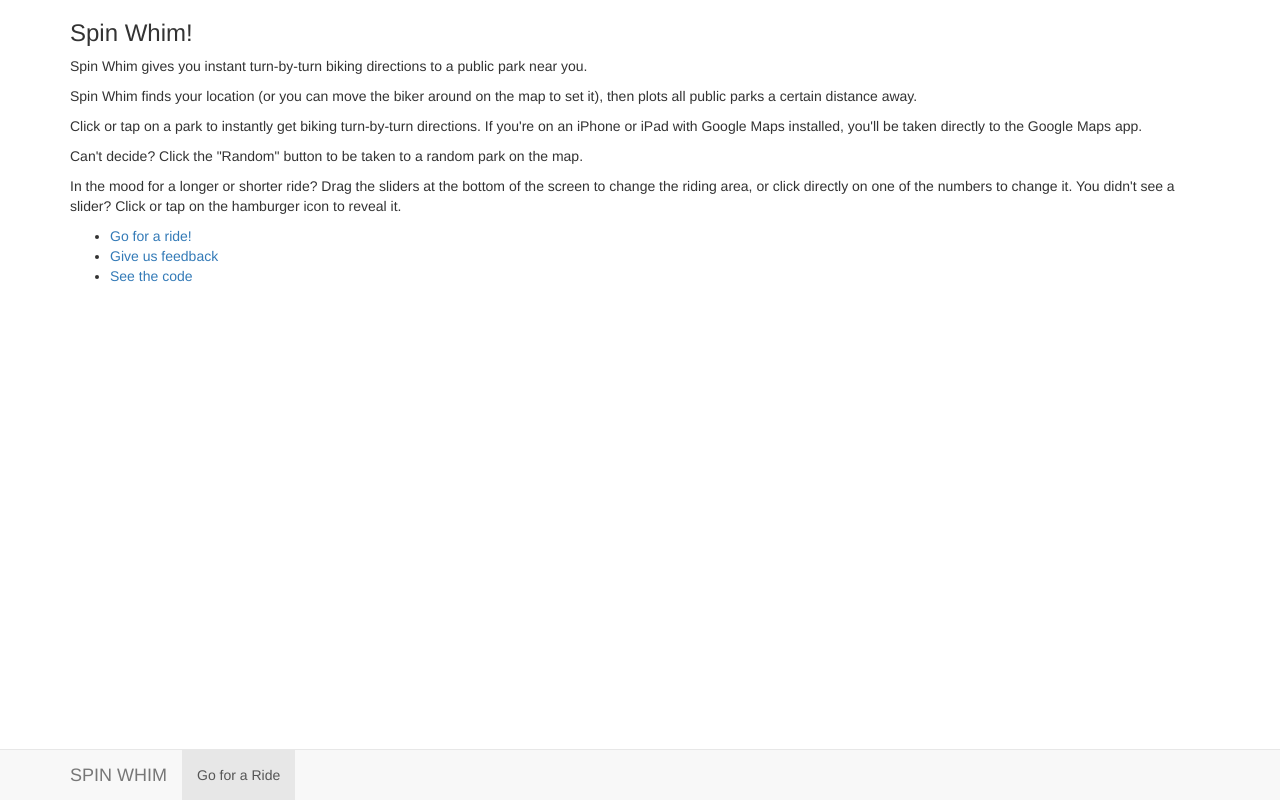
After one commit to gitmitch/spinwhim, a PHP site: page /about.html in a window 1280 px wide. The commit adds this page. Run offline with PHP 8.4, Linux system fonts and the light colour scheme.

Commit message:
added about page

```diff
--- /dev/null
+++ b/about.html
@@ -0,0 +1,65 @@
+<!DOCTYPE html>
+<html>
+<head>
+    <title></title>
+    <meta name="viewport" content="width=device-width, initial-scale=1">
+    <link rel="stylesheet" href="bower_components/bootstrap/dist/css/bootstrap.css">
+    <link rel="stylesheet" href="public/stylesheets/style.css">
+    <script src="bower_components/jquery/dist/jquery.min.js"></script>
+    <script src="bower_components/bootstrap/dist/js/bootstrap.min.js"></script>
+
+</head>
+<body>
+<nav class="navbar navbar-default navbar-fixed-bottom">
+    <div class="container">
+        <div class="navbar-header">
+            <button type="button" data-toggle="collapse" data-target="#navbar" aria-expanded="false" aria-controls="navbar" class="navbar-toggle collapsed">
+                <span class="sr-only">Toggle Navigation</span>
+                <span class="icon-bar"></span>
+                <span class="icon-bar"></span>
+                <span class="icon-bar"></span>
+            </button>
+            <a class="navbar-brand" href="index.html">SPIN WHIM</a>
+        </div>
+        <div id="navbar" class="collapse navbar-collapse">
+            <ul class="nav navbar-nav">
+                <li class="active"><a href="index.html">Go for a Ride</a></li>
+
+            </ul>
+        </div>
+    </div>
+</nav>
+<div id="aboutbody" class="container">
+
+    <h3>Spin Whim!</h3>
+
+    <p>Spin Whim gives you instant turn-by-turn biking directions to a public park near you.</p>
+
+    <p>Spin Whim finds your location (or you can move the biker around on the map to set it),
+        then plots all public parks a certain distance away.</p>
+
+    <p>Click or tap on a park to instantly get biking turn-by-turn directions.
+        If you're on an iPhone or iPad with Google Maps installed, you'll be taken directly to the Google Maps app.</p>
+
+    <p>Can't decide? Click the "Random" button to be taken to a random park on the map.</p>
+
+    <p>In the mood for a longer or shorter ride? Drag the sliders at the bottom of the screen to change the riding area,
+        or click directly on one of the numbers to change it. You didn't see a slider? Click or tap on the hamburger icon to reveal it.</p>
+
+    <ul>
+        <li>
+            <a href="index.html">Go for a ride!</a>
+        </li>
+        <li>
+            <a href="mailto:somewhere@someone.com">Give us feedback</a>
+        </li>
+        <li>
+            <a href="http://nytimes.com">See the code</a>
+        </li>
+    </ul>
+</div>
+
+
+
+</body>
+</html>
--- a/index.html
+++ b/index.html
@@ -19,7 +19,7 @@
                 <span class="icon-bar"></span>
                 <span class="icon-bar"></span>
             </button>
-            <a class="navbar-brand">SPIN WHIM</a>
+            <a class="navbar-brand" href="about.html">SPIN WHIM</a>
         </div>
         <div id="navbar" class="collapse navbar-collapse">
             <ul class="nav navbar-nav">
@@ -28,6 +28,7 @@
                 <li><a>
                     <div id="range" class="noUi-target noUi-ltr noUi-horizontal noUi-background"></div></a></li>
                 <li><a id="upperBound" onclick="inputUpperBound()" href="#"></a></li>
+                <li><a href="about.html">About</a></li>
             </ul>
         </div>
     </div>
--- a/public/javascripts/qrhome.js
+++ b/public/javascripts/qrhome.js
@@ -4,7 +4,7 @@
 TODO:
 
 
-allow manual distance entry
+put at X in upper-right of about page
 
  */
 
--- a/public/stylesheets/style.css
+++ b/public/stylesheets/style.css
@@ -19,3 +19,7 @@ html, body {
 #range {
   width: 200px;
 }
+
+#aboutbody {
+  padding-bottom: 50px;
+}
```
